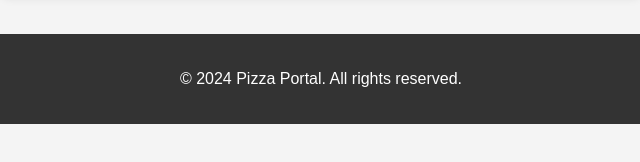
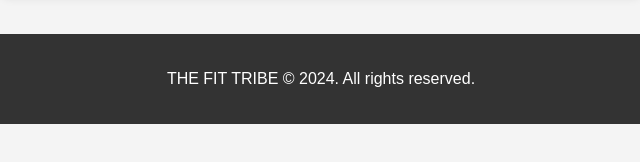
Before and after one commit to Tarunsai9949/sweatspot, a plain HTML site: page tarun/payment.html in a window 1280 px wide. Shown: the part 422-584 px from the top of the page, 319-959 px from the left. Drawn offline with Linux system fonts and the light colour scheme.

Commit message:
Update payment.html

```diff
--- a/tarun/payment.html
+++ b/tarun/payment.html
@@ -151,7 +151,7 @@
 </div>
 
 <footer>
-    <p>&copy; 2024 Pizza Portal. All rights reserved.</p>
+    <p>THE FIT TRIBE &copy; 2024. All rights reserved.</p>
 </footer>
 
 <script>
```
